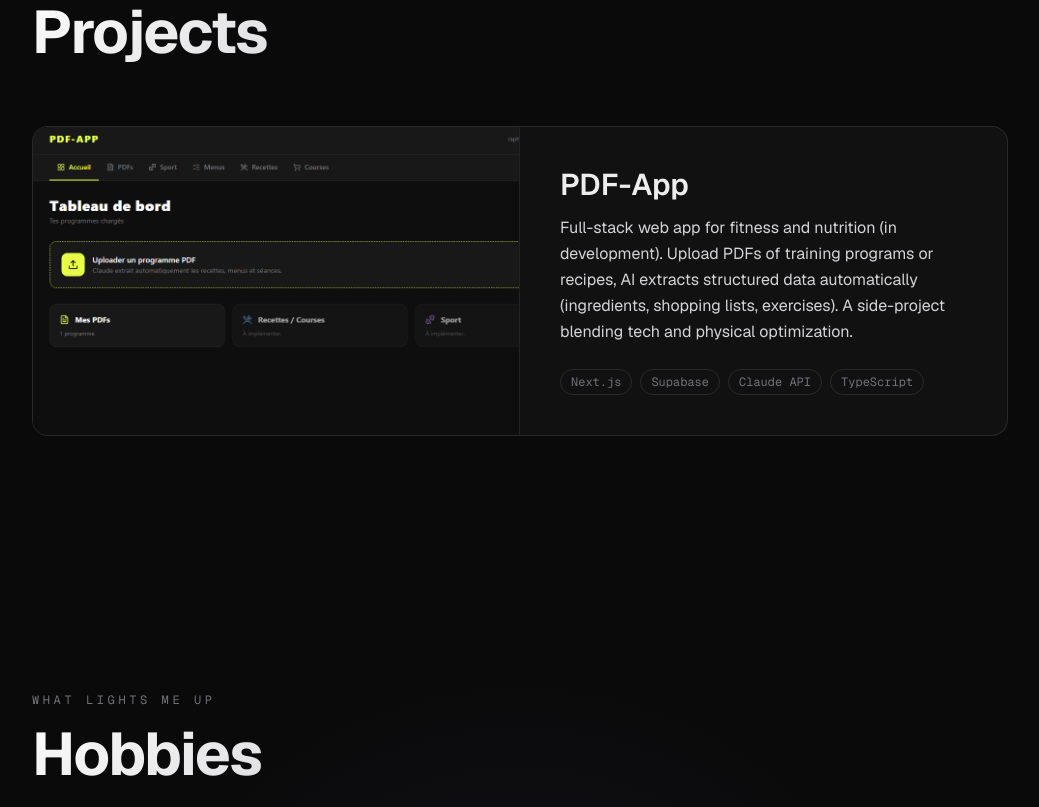
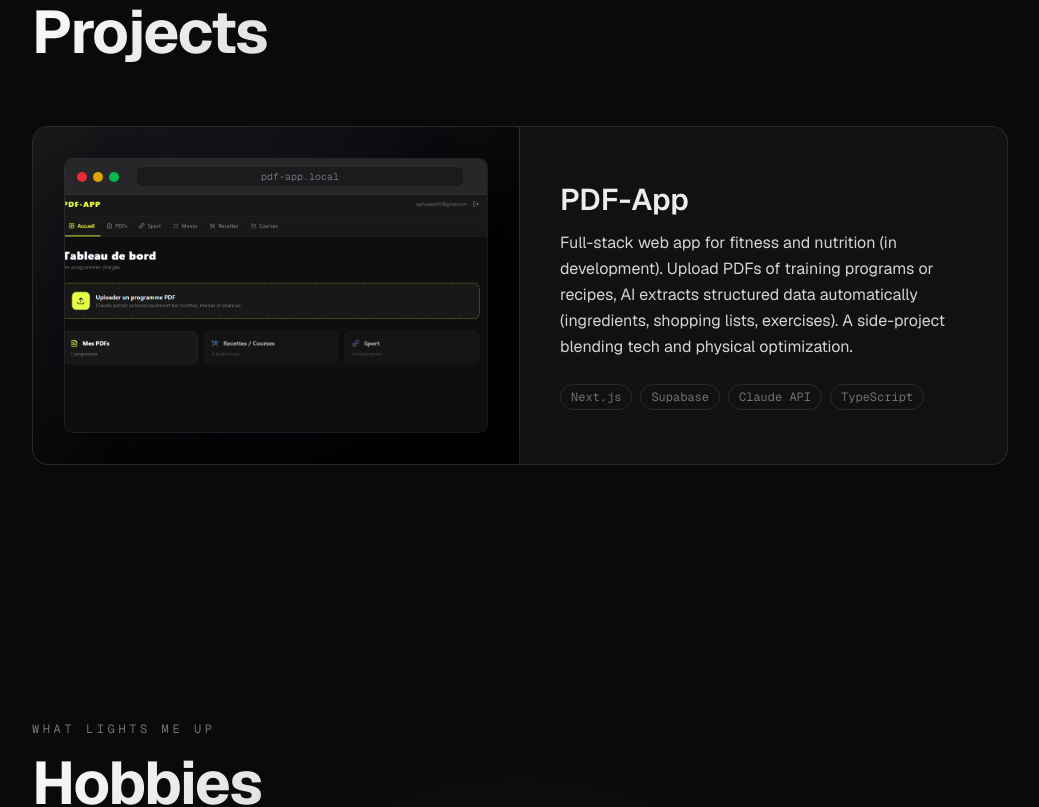
Before and after one commit to BaezaRaphael/Raphael-Baeza-cv, a Next.js app: page /en in a window 1280 px wide. Shown: the part 4960-5767 px from the top of the page, without its empty margins (120-1159 px from the left). Built offline with nearby package versions, Linux system fonts and the light colour scheme.

Commit message:
feat: polish project screenshot (browser frame + glow), remove GitHub link from Contact and Projects card (#4)

```diff
--- a/src/components/sections/Contact.tsx
+++ b/src/components/sections/Contact.tsx
@@ -14,11 +14,6 @@ export default function Contact({
       label: dict.linkedin,
       href: 'https://www.linkedin.com/in/rapha%C3%ABl-ba%C3%ABza/',
       value: 'linkedin.com/in/raphaël-baëza',
-    },
-    {
-      label: dict.github,
-      href: 'https://github.com/BaezaRaphael',
-      value: 'github.com/BaezaRaphael',
     },
   ];
 
--- a/src/components/sections/Projects.tsx
+++ b/src/components/sections/Projects.tsx
@@ -19,28 +19,50 @@ export default function Projects({ dict }: { dict: Dictionary['projects'] }) {
       <div className="space-y-6">
         {dict.items.map((proj, i) => {
           const hasImage = 'image' in proj && proj.image;
+          const imageAlt = ('imageAlt' in proj && (proj.imageAlt as string)) || proj.name;
+
           return (
             <Reveal key={proj.name} delay={i * 0.1}>
-              <a
-                href={proj.link}
-                target="_blank"
-                rel="noopener noreferrer"
-                className="group block rounded-2xl border border-border-soft bg-card hover:bg-card-hover hover:border-border-strong transition-all duration-500 overflow-hidden"
-              >
-                <div className={`grid gap-0 ${hasImage ? 'md:grid-cols-2' : ''}`}>
+              <div className="rounded-2xl border border-border-soft bg-card overflow-hidden">
+                <div className={`grid ${hasImage ? 'md:grid-cols-2' : ''}`}>
                   {hasImage && (
-                    <div className="relative aspect-[16/10] md:aspect-auto md:min-h-[280px] bg-zinc-950 overflow-hidden border-b md:border-b-0 md:border-r border-border-soft">
-                      <Image
-                        src={proj.image as string}
-                        alt={('imageAlt' in proj && (proj.imageAlt as string)) || proj.name}
-                        fill
-                        sizes="(min-width: 768px) 50vw, 100vw"
-                        className="object-cover object-left-top transition-transform duration-700 group-hover:scale-105"
+                    <div className="relative bg-gradient-to-br from-zinc-900 via-zinc-950 to-black p-6 md:p-8 flex items-center justify-center border-b md:border-b-0 md:border-r border-border-soft overflow-hidden">
+                      {/* Soft ambient glow */}
+                      <div
+                        className="absolute inset-0 opacity-50 pointer-events-none blur-3xl"
+                        style={{
+                          background:
+                            'radial-gradient(circle at 50% 50%, rgba(120, 90, 255, 0.18), transparent 65%)',
+                        }}
                       />
+
+                      {/* Browser window */}
+                      <div className="relative w-full rounded-lg overflow-hidden shadow-2xl ring-1 ring-white/10 transition-transform duration-500 hover:scale-[1.02]">
+                        {/* Chrome bar */}
+                        <div className="bg-zinc-800 px-3 py-2 flex items-center gap-1.5 border-b border-white/5">
+                          <span className="w-2.5 h-2.5 rounded-full bg-red-500/90" />
+                          <span className="w-2.5 h-2.5 rounded-full bg-yellow-500/90" />
+                          <span className="w-2.5 h-2.5 rounded-full bg-green-500/90" />
+                          <div className="flex-1 mx-3 px-3 py-0.5 rounded-md bg-zinc-900/80 text-[10px] text-zinc-500 font-mono text-center truncate">
+                            pdf-app.local
+                          </div>
+                        </div>
+                        {/* Screenshot */}
+                        <div className="relative aspect-[16/9] bg-zinc-950">
+                          <Image
+                            src={proj.image as string}
+                            alt={imageAlt}
+                            fill
+                            sizes="(min-width: 768px) 50vw, 100vw"
+                            className="object-cover object-top"
+                          />
+                        </div>
+                      </div>
                     </div>
                   )}
+
                   <div className="p-8 md:p-10 flex flex-col justify-center">
-                    <h3 className="text-2xl md:text-3xl font-semibold text-foreground mb-3 group-hover:translate-x-1 transition-transform duration-300">
+                    <h3 className="text-2xl md:text-3xl font-semibold text-foreground mb-3">
                       {proj.name}
                     </h3>
                     <p className="text-muted text-sm md:text-base leading-relaxed mb-6">
@@ -58,7 +80,7 @@ export default function Projects({ dict }: { dict: Dictionary['projects'] }) {
                     </div>
                   </div>
                 </div>
-              </a>
+              </div>
             </Reveal>
           );
         })}
```
